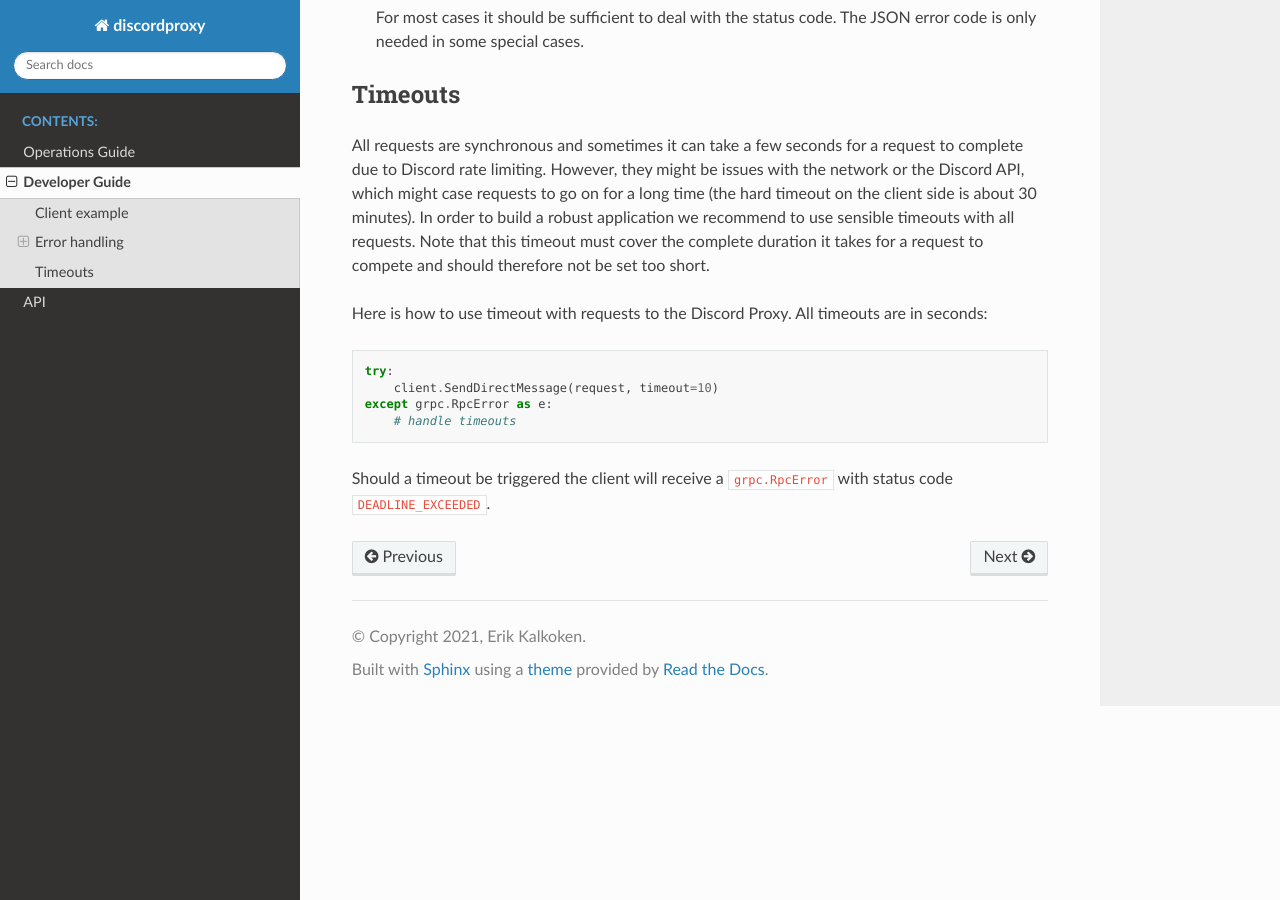
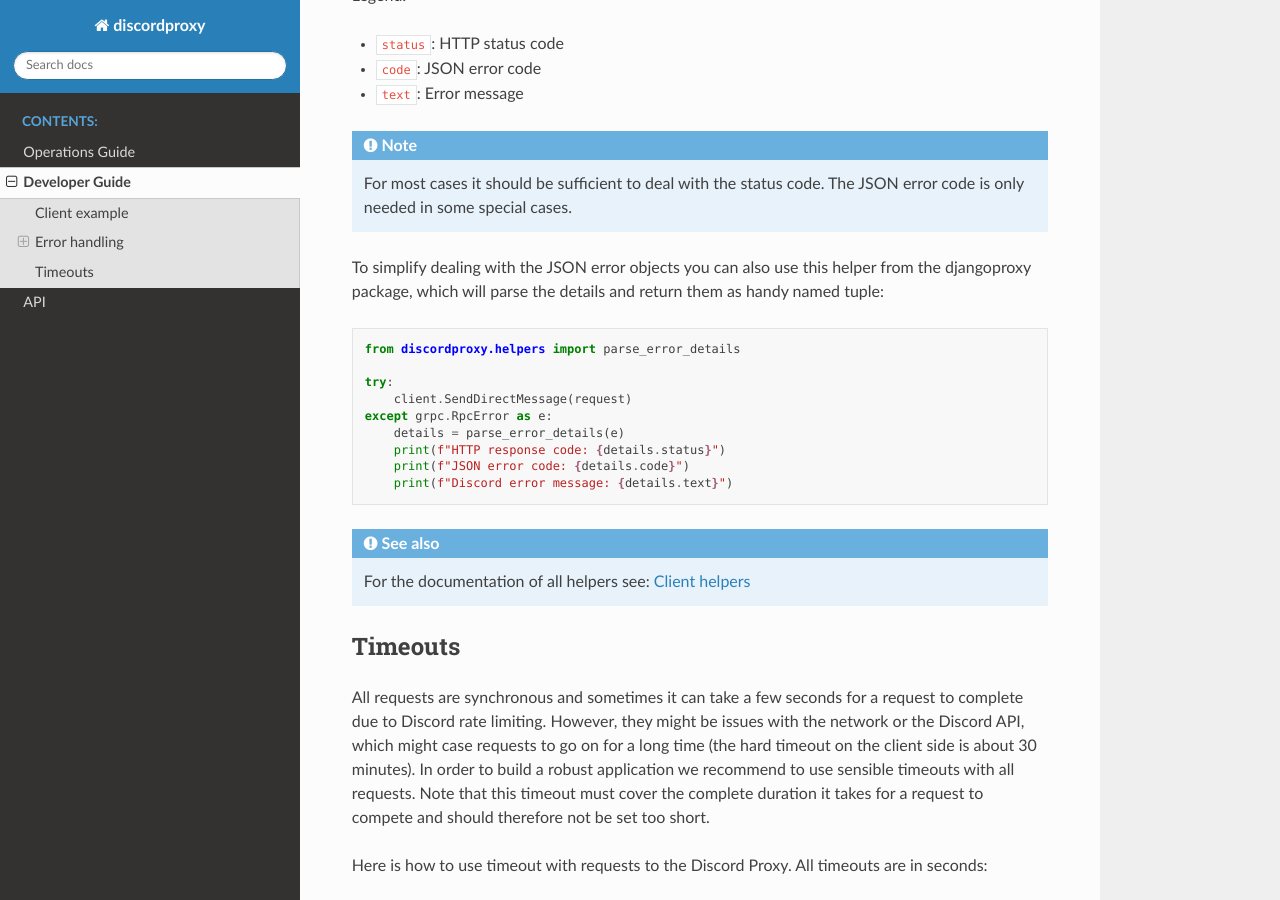
Before and after one commit to buahaha/discordproxy, a Sphinx documentation site: the page built from docs/development.md, in a window 1280 px wide and 900 px high, scrolled down 2111 px. Built offline with Sphinx 7.4.7 and the Read the Docs theme 2.0.0, drawn with Linux system fonts in a browser that asks for light colours; some of the changed text lies outside the part shown.

Commit message:
Add hello world example

````diff
--- a/docs/development.md
+++ b/docs/development.md
@@ -2,7 +2,12 @@
 
 ## Client example
 
-Here is a code example for a gRPC client that is sending a direct message to the user with ID 123:
+Here is a hello code example for a gRPC client that is sending a direct "hello world" message to a user:
+
+```eval_rst
+.. hint::
+    To test this script please replace the user ID with your own. Here is how you can find IDs on your Discord server: `Where can I find my User/Server/Message ID? <https://support.discord.com/hc/en-us/articles/206346498-Where-can-I-find-my-User-Server-Message-ID->`_
+```
 
 ```python
 import grpc
@@ -81,7 +86,29 @@
 - `code`: JSON error code
 - `text`: Error message
 
-> **Note**<br>For most cases it should be sufficient to deal with the status code. The JSON error code is only needed in some special cases.
+```eval_rst
+.. note::
+    For most cases it should be sufficient to deal with the status code. The JSON error code is only needed in some special cases.
+```
+
+To simplify dealing with the JSON error objects you can also use this helper from the djangoproxy package, which will parse the details and return them as handy named tuple:
+
+```python
+from discordproxy.helpers import parse_error_details
+
+try:
+    client.SendDirectMessage(request)
+except grpc.RpcError as e:
+    details = parse_error_details(e)
+    print(f"HTTP response code: {details.status}")
+    print(f"JSON error code: {details.code}")
+    print(f"Discord error message: {details.text}")
+```
+
+```eval_rst
+.. seealso::
+    For the documentation of all helpers see: :ref:`package:Client Helpers`
+```
 
 ## Timeouts
 
````
Also changed, not shown: other parts of docs/development.md (+1 -1 lines), 2 other files.
